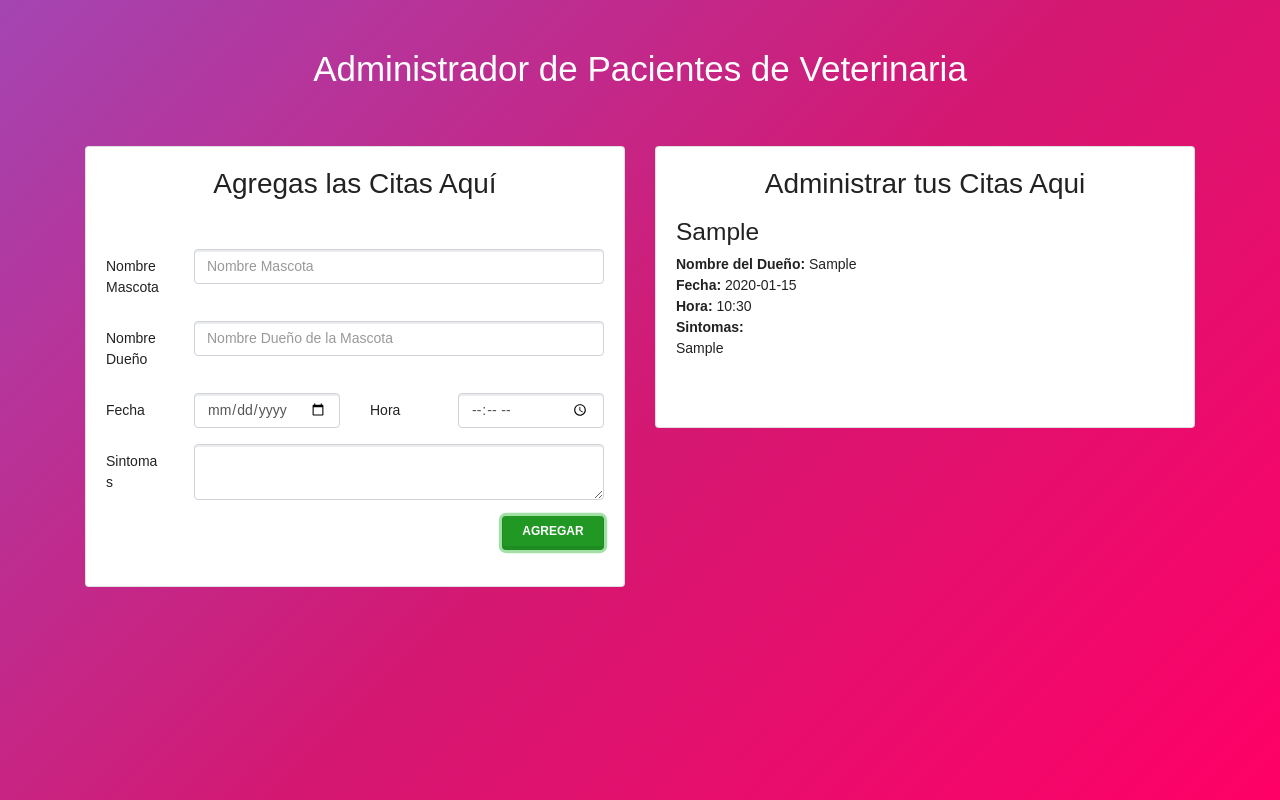
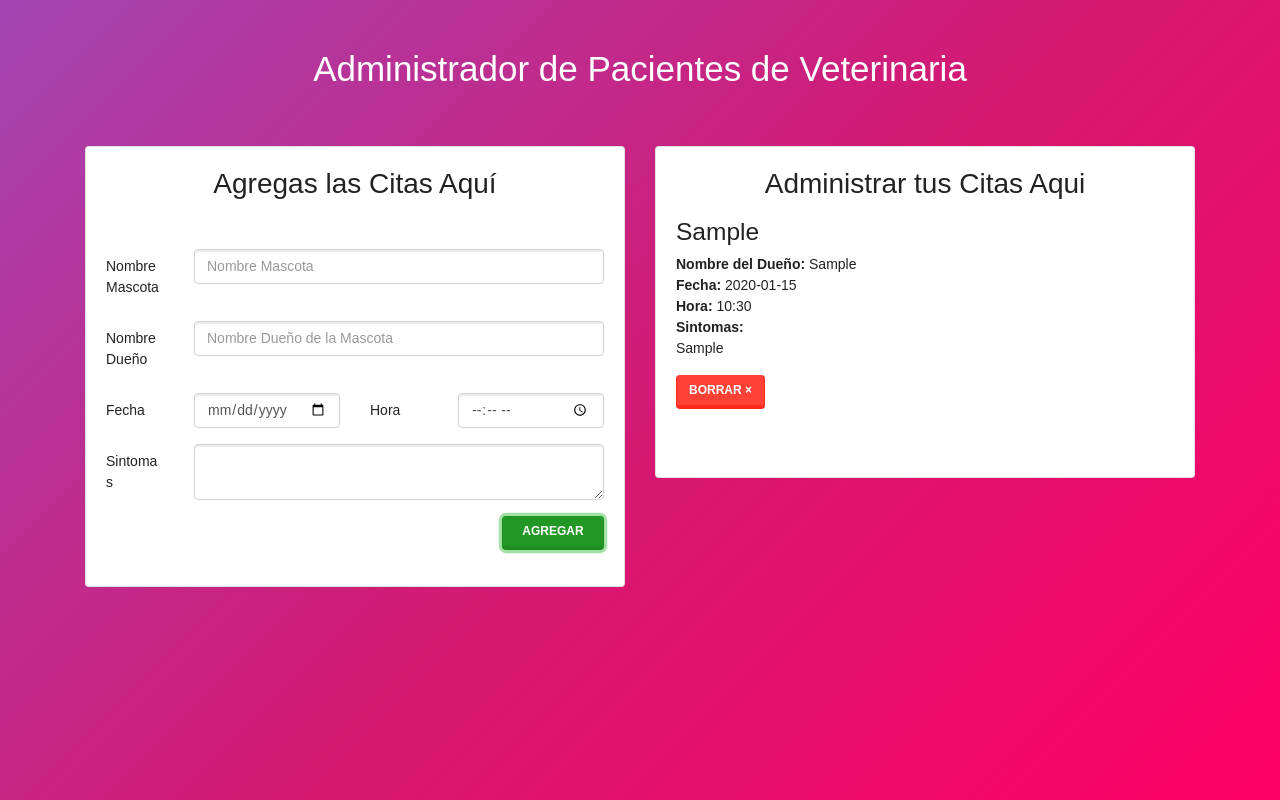
Before and after one commit to reyjach/citasreact, a React (Create React App) app: page / in a window 1280 px wide. Both pictures are taken after typing "Sample", "Sample", "2020-01-15", "10:30", "Sample" into the empty fields and a click on the button "AGREGAR". Built offline with nearby package versions, Linux system fonts and the light colour scheme.

Commit message:
se finalizo el proyecto pero falta la documentacion

```diff
--- a/package.json
+++ b/package.json
@@ -3,6 +3,7 @@
   "version": "0.1.0",
   "private": true,
   "dependencies": {
+    "prop-types": "^15.7.2",
     "react": "^16.12.0",
     "react-dom": "^16.12.0",
     "react-scripts": "3.2.0"
--- a/src/App.js
+++ b/src/App.js
@@ -10,13 +10,40 @@ class App extends Component{
     citas : []
   }
 
+  componentDidMount() {
+    const citasLS = localStorage.getItem('citas');
+    if (citasLS) {
+      this.setState({
+        citas : JSON.parse(citasLS)
+      })
+    }
+  }
+
+  componentDidUpdate() {
+    localStorage.setItem(
+      'citas',
+      JSON.stringify(this.state.citas)
+    )
+  }
+
+
   crearCita = (nuevaCita) => {
     const citas = [...this.state.citas,nuevaCita];
-    console.log(citas);
 
     this.setState ({
       citas
     });
+  }
+
+  borrarCita = id => {
+    const citaActuales = [...this.state.citas];
+
+    const citas = citaActuales.filter(cita => cita.id !== id );
+
+    this.setState ({
+      citas
+    });
+
   }
 
   render() {
@@ -34,6 +61,7 @@ class App extends Component{
           <div className="col-md-6">
             <ListasCitas
               citas={this.state.citas}
+              borrarCita={this.borrarCita}
             />
           </div>
         </div>
--- a/src/componentes/Citas.js
+++ b/src/componentes/Citas.js
@@ -2,8 +2,13 @@ import React ,{Component} from 'react';
 
 class Citas extends Component {
 
+    eliminarCita = () => {
+        this.props.borrarCita(this.props.info.id);
+    }
+
     render() {
-        const {fecha,hora,mascota,propietario,sintoma,id} = this.props.info;
+        const {fecha,hora,mascota,propietario,sintoma} = this.props.info;
+
         return (
             <div className="media mt-3">
                 <div className="media-body">
@@ -13,6 +18,8 @@ class Citas extends Component {
                     <p className="card-text"><span>Hora: </span>{hora}</p>
                     <p className="card-text"><span>Sintomas: </span></p>
                     <p className="card-text">{sintoma}</p>
+
+                    <button onClick={this.eliminarCita} className="btn btn-danger">Borrar &times; </button>
                 </div>
             </div>
         )
--- a/src/componentes/ListasCitas.js
+++ b/src/componentes/ListasCitas.js
@@ -18,6 +18,7 @@ class ListasCitas extends Component {
                             <Citas
                                 key={cita}
                                 info={this.props.citas[cita]}
+                                borrarCita={this.props.borrarCita}
                             />
                         ))}
                     </div>
--- a/src/componentes/header.js
+++ b/src/componentes/header.js
@@ -1,4 +1,5 @@
 import React from 'react';
+import PropTypes from 'prop-types';
 
 const Header = props => {
     return (
@@ -8,4 +9,8 @@ const Header = props => {
     )
 }
 
+Header.prototype={
+    titulo : PropTypes.string.isRequired
+}
+
 export default Header;
```
Also changed, not shown: 2 other files (tests, documents, lock files or other folders).
